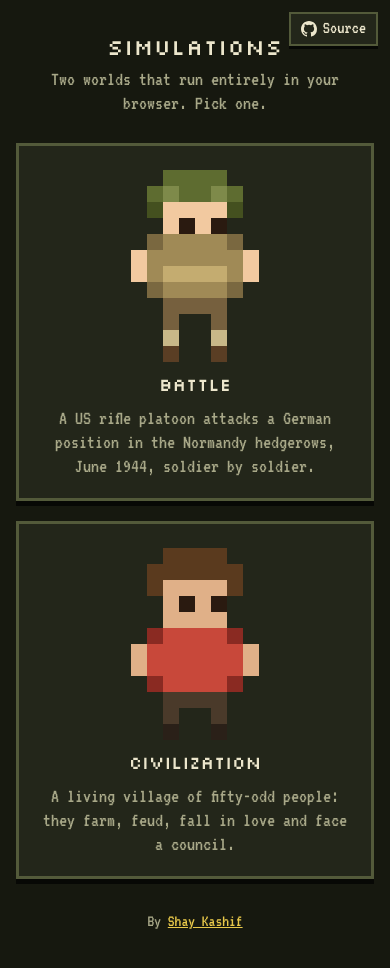
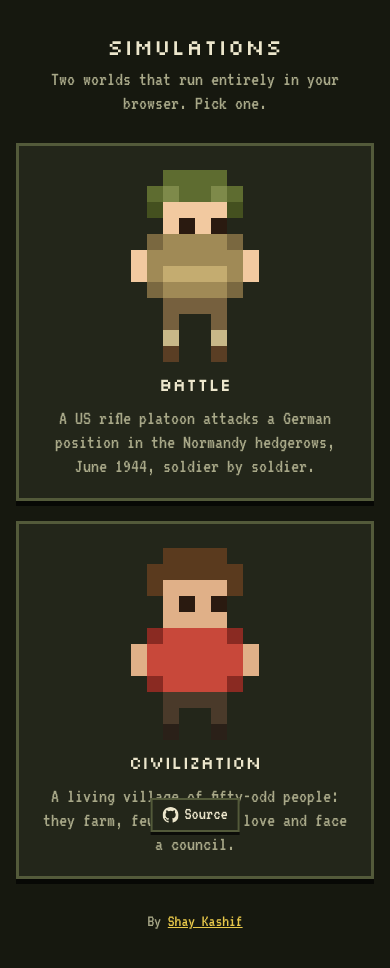
Before and after one commit to shaykashif/dunya, a plain HTML site: page site/index.html in a window 390 px wide. Drawn offline with Linux system fonts and the light colour scheme.

Commit message:
sim.shaykas.com: source link at the bottom on mobile
Co-Authored-By: Claude Sonnet 5.5 <noreply@anthropic.com>

```diff
--- a/site/index.html
+++ b/site/index.html
@@ -57,6 +57,10 @@
   .source { position: fixed; top: 12px; right: 12px; display: flex; align-items: center; gap: 6px; padding: 4px 10px; background: var(--panel); border: 2px solid var(--edge); box-shadow: 0 3px 0 #000a; color: var(--ink); text-decoration: none; font-size: 18px; }
   .source:hover { border-color: var(--gold); }
   .source svg { width: 16px; height: 16px; fill: currentColor; }
+  @media (max-width: 700px) {
+    .source { top: auto; bottom: calc(12px + env(safe-area-inset-bottom)); right: 50%; transform: translateX(50%); }
+    body { padding-bottom: 64px; }
+  }
 </style>
 </head>
 <body>
```
